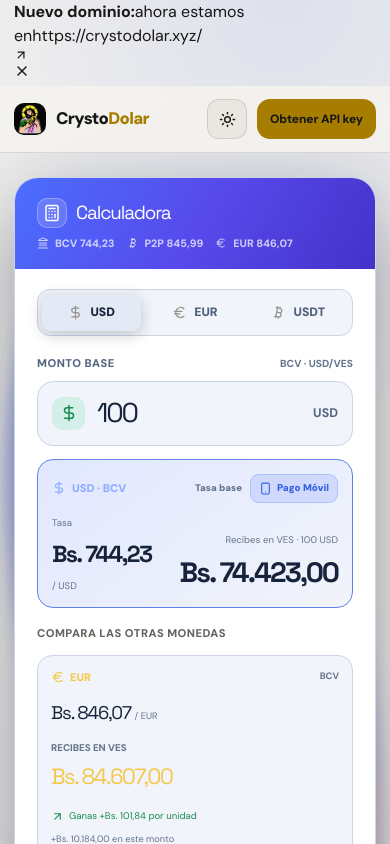
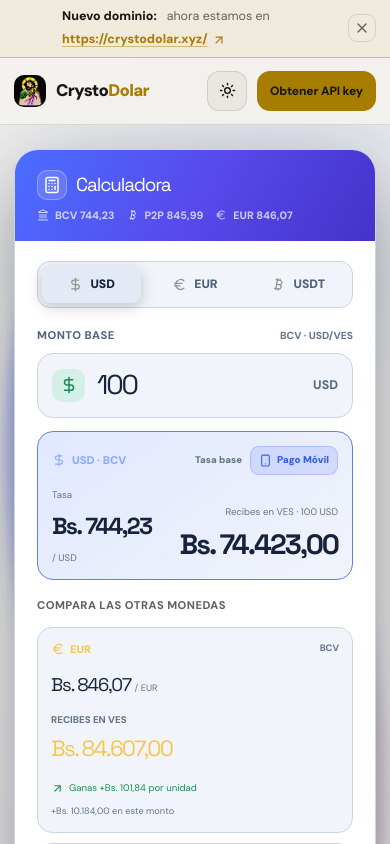
Before and after one commit to Lujdev/crystonew, a Next.js app in the folder apps/web/: page / in a window 390 px wide. Shown: the top 844 px of the page. Built offline with nearby package versions, Linux system fonts and the light colour scheme; no server answers.

Commit message:
style(web): add responsive domain announcement

```diff
--- a/apps/web/app/globals.css
+++ b/apps/web/app/globals.css
@@ -2463,3 +2463,88 @@ button {
     flex-direction: column;
   }
 }
+
+.domain-announcement {
+  border-bottom: 1px solid
+    color-mix(in srgb, var(--brand) 24%, var(--line));
+  background: color-mix(in srgb, var(--brand) 8%, var(--bg));
+}
+
+.domain-announcement-inner {
+  position: relative;
+  display: flex;
+  min-height: 46px;
+  align-items: center;
+  justify-content: center;
+  padding: 8px 48px;
+}
+
+.domain-announcement-copy {
+  display: flex;
+  flex-wrap: wrap;
+  align-items: center;
+  justify-content: center;
+  gap: 6px 10px;
+  margin: 0;
+  color: var(--muted);
+  font-size: 0.78rem;
+  line-height: 1.4;
+  text-align: center;
+}
+
+.domain-announcement-copy strong {
+  color: var(--text);
+  font-weight: 800;
+}
+
+.domain-announcement-link {
+  display: inline-flex;
+  align-items: center;
+  gap: 4px;
+  color: var(--brand);
+  font-weight: 800;
+  text-decoration: underline;
+  text-decoration-color: color-mix(in srgb, var(--brand) 45%, transparent);
+  text-underline-offset: 3px;
+}
+
+.domain-announcement-link:hover {
+  color: var(--brand-strong);
+}
+
+.domain-announcement-dismiss {
+  position: absolute;
+  top: 50%;
+  right: 0;
+  display: grid;
+  width: 28px;
+  height: 28px;
+  place-items: center;
+  transform: translateY(-50%);
+  border: 1px solid var(--line);
+  border-radius: 9px;
+  background: transparent;
+  color: var(--muted);
+  transition:
+    border-color 180ms ease,
+    color 180ms ease,
+    background 180ms ease;
+}
+
+.domain-announcement-dismiss:hover {
+  border-color: var(--line-strong);
+  background: var(--surface-muted);
+  color: var(--text);
+}
+
+@media (max-width: 720px) {
+  .domain-announcement-inner {
+    justify-content: flex-start;
+    padding-right: 42px;
+  }
+
+  .domain-announcement-copy {
+    justify-content: flex-start;
+    text-align: left;
+  }
+}
```
